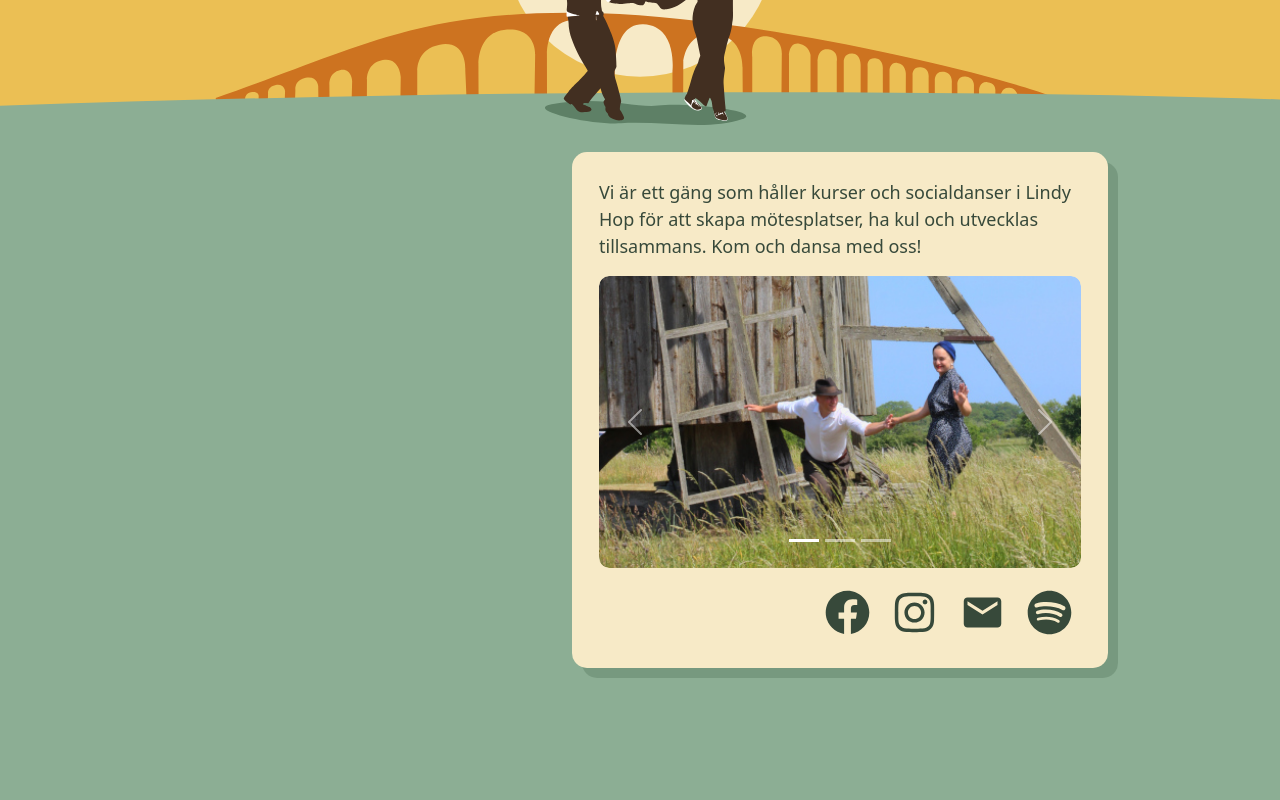
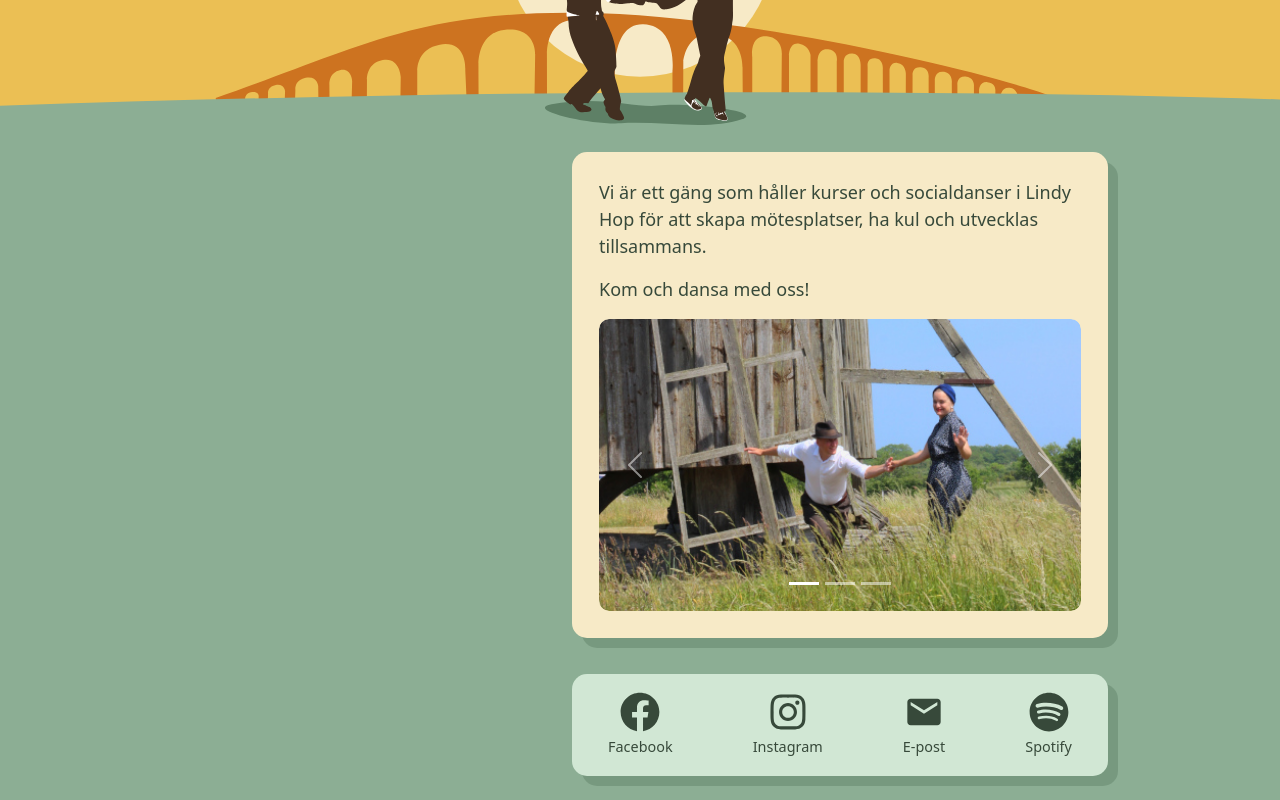
Before and after one commit to breiler/lindyhopkalmaroland, a React (Vite) app: page / in a window 1280 px wide. Shown: the part 222-1022 px from the top of the page. Before the commit the page ends 914 px from the top, so only its background shows below. Built offline with nearby package versions, Linux system fonts and the light colour scheme; no server answers.

Commit message:
Splitted out the social links

```diff
--- /dev/null
+++ b/src/App.scss
@@ -0,0 +1,48 @@
+/*.social {
+   margin-top: 0.3em;
+   text-align: right;
+ }
+
+ .social a {
+   font-size: 2.5em;
+   color: #37493a;
+   margin-left: 0.3em;
+   margin-right: 0.2em;
+
+   display: inline-flex;
+   align-items: center;
+   gap: 0.5rem;
+ }
+
+ .social a:hover {
+   color: #77997f;
+ }*/
+
+.social {
+  display: flex;
+  justify-content: space-around; // distribute evenly across row
+  align-items: flex-start;
+  gap: 0.5rem;
+  font-size: 0.8em;
+
+  a {
+    display: flex;
+    flex-direction: column; // stack icon above text
+    align-items: center; // center horizontally
+    text-decoration: none;
+    color: inherit; // inherit text color
+
+    svg {
+      font-size: 2.5rem; // adjust icon size
+      margin-bottom: 0.25rem; // spacing between icon and text
+    }
+
+    span {
+      text-align: center;
+    }
+
+    &:hover {
+      color: #77997f; // change to your brand color on hover
+    }
+  }
+}
--- a/src/App.tsx
+++ b/src/App.tsx
@@ -5,6 +5,7 @@ import { MdEmail } from "react-icons/md";
 import { Header } from "./Header";
 import Calendar from "./components/Calendar";
 import { MD_WIDTH, useWindowWidth } from "./hooks/useWindowWidth";
+import "./App.scss";
 
 function App() {
   const width = useWindowWidth();
@@ -33,8 +34,8 @@ function App() {
               <p>
                 Vi är ett gäng som håller kurser och socialdanser i Lindy Hop
                 för att skapa mötesplatser, ha kul och utvecklas tillsammans.
-                Kom och dansa med oss!
               </p>
+              <p> Kom och dansa med oss!</p>
 
               <Carousel style={{ borderRadius: "10px", overflow: "hidden" }}>
                 <Carousel.Item
@@ -76,28 +77,44 @@ function App() {
                   />
                 </Carousel.Item>
               </Carousel>
-
+            </div>
+            <div
+              style={{
+                position: "relative",
+                backgroundColor: "#d1e7d4",
+                borderRadius: "15px",
+                paddingTop: "1em",
+                paddingBottom: "1em",
+                filter: "drop-shadow(10px 10px 0px #77997f)",
+                fontSize: "18px",
+                marginTop: "2em",
+              }}
+            >
               <div className="social">
                 <a
                   href="https://www.facebook.com/groups/114704406612988"
                   title="Facebook"
                 >
                   <FaFacebook />
+                  <span>Facebook</span>
                 </a>
                 <a
                   href="https://www.instagram.com/lindyhopkalmaroland/"
                   title="Instagram"
                 >
                   <FaInstagram />
+                  <span>Instagram</span>
                 </a>
                 <a href="mailto:joacim.breiler@gmail.com" title="E-post">
                   <MdEmail />
+                  <span>E-post</span>
                 </a>
                 <a
                   href="https://open.spotify.com/playlist/13T0epXo8NrpxJ42Sjg1da?si=XBNkwKToRdqAe0Vx1J4k9w"
                   title="Spellista på Spotify"
                 >
                   <FaSpotify />
+                  <span>Spotify</span>
                 </a>
               </div>
             </div>
--- a/src/components/Calendar.scss
+++ b/src/components/Calendar.scss
@@ -13,8 +13,9 @@
 
   .date {
     position: absolute;
-    top: -0.1em;
-    left: -1em;
+    top: -0.4em;
+    left: -0.4em;
+    width: 60px;
     background: white;
     border-radius: 8px;
     box-shadow: 4px 4px 2px rgba(0, 0, 0, 0.15);
@@ -26,7 +27,7 @@
     .day {
       display: block;
       font-size: 1.5rem;
-      padding: 4px 10px;
+      padding: 8px 10px;
     }
 
     .month {
@@ -35,35 +36,35 @@
       text-transform: uppercase;
       background: #37493a;
       color: #d1e7d4;
-      padding: 0px 10px;
+      padding: 4px 10px;
       border-radius: 0 0 8px 8px;
     }
   }
 
   .summary {
-    margin-left: 3.3em;
+    margin-left: 4em;
+    margin-left: 4em;
     margin-bottom: 1em;
 
     h4 {
       margin-bottom: 0;
     }
+  }
 
-    .time {
-      font-weight: bold;
-    }
+  .time {
+    font-weight: bold;
   }
 
   .description {
-    margin-left: 3.3em;
+    margin-left: 1.5em;
     margin-right: 1em;
   }
 
   .location {
-    margin-left: 4em;
+    margin-left: 1.7em;
 
     color: #37493a;
     font-size: 0.8em;
-    max-width: 200px;
     margin-top: 1em;
 
     a {
@@ -75,7 +76,7 @@
       gap: 0.5rem; /* spacing between icon and text */
     }
 
-    a:hover {
+    :hover {
       color: #77997f;
     }
   }
--- a/src/components/Calendar.tsx
+++ b/src/components/Calendar.tsx
@@ -13,6 +13,14 @@ const CALENDAR_URL = "https://bitpusher.se/lko/calendar.ics";
 
 type EventProps = {
   event: IcsEvent<NonStandardValuesGeneric>;
+};
+
+const formatLocation = (location: string) => {
+  return location
+    .split(",")
+    .map((part) => part.trim())
+    .slice(0, 1)
+    .join(", ");
 };
 
 const Event = ({ event }: EventProps) => {
@@ -44,7 +52,9 @@ const Event = ({ event }: EventProps) => {
             moment(event?.end?.date).format("HH:mm")}
         </div>
       </div>
+
       <p className="description">{event.description}</p>
+      {event.location && (
         <div className="location">
           <a
             href={
@@ -53,10 +63,11 @@ const Event = ({ event }: EventProps) => {
             }
             target="_blank"
           >
-          <FaLocationDot size="32" />
-          <span>{event.location}</span>
+            <FaLocationDot size="24" />
+            <span>{formatLocation(event.location)}</span>
           </a>
         </div>
+      )}
 
       {/* Structured Data for SEO */}
       <script
--- a/src/index.css
+++ b/src/index.css
@@ -24,19 +24,3 @@ body {
     max-width: 960px;
   }
 }
-
-.social {
-  margin-top: 0.3em;
-  text-align: right;
-}
-
-.social a {
-  font-size: 2.5em;
-  color: #37493a;
-  margin-left: 0.3em;
-  margin-right: 0.2em;
-}
-
-.social a:hover {
-  color: #77997f;
-}
```
Also changed, not shown: public/assets/mockup2.svg. Lines whose indentation alone changed are shown as unchanged.
